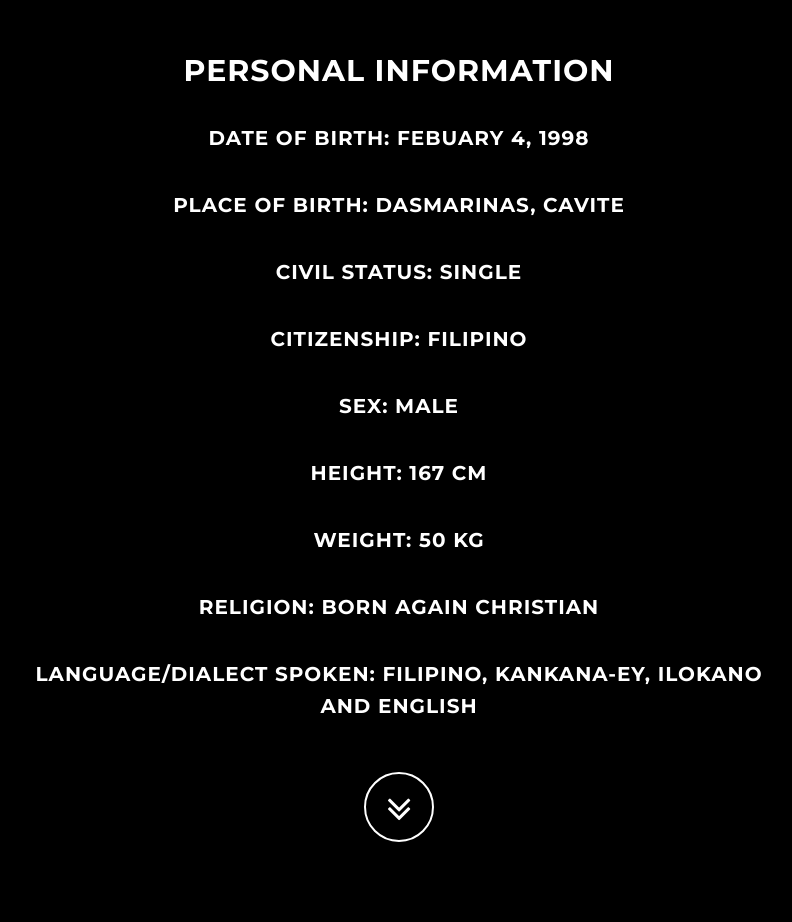
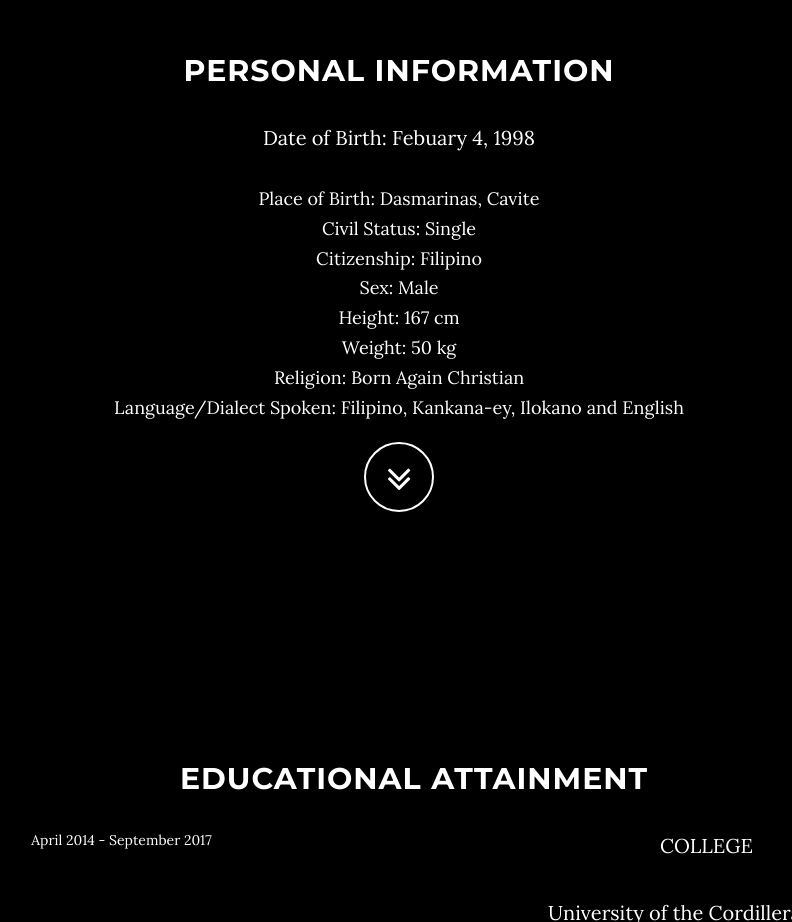
Before and after one commit to clarksongonzales/Resume, a website: page index.html in a window 1280 px wide. Shown: the part 1600-2522 px from the top of the page, without its empty margins (241-1033 px from the left). Drawn offline with nearby package versions, Linux system fonts and the light colour scheme; some packages are replaced by stand-ins of ours.

Commit message:
Update index.html

```diff
--- a/index.html
+++ b/index.html
@@ -105,15 +105,16 @@
             <div class="container">
                 <div class="col-lg-8 col-lg-offset-2">
                     <h2>PERSONAL INFORMATION</h2>
-                    <h5><p>Date of Birth: Febuary 4, 1998</p>
-                    <p>Place of Birth: Dasmarinas, Cavite</p>
-                    <p>Civil Status: Single</p>
-                    <p>Citizenship: Filipino</p>
-                    <p>Sex: Male</p>
-                    <p>Height: 167 cm</p>
-                    <p>Weight: 50 kg</p>
-                    <p>Religion: Born Again Christian</p>
-                        <p>Language/Dialect Spoken: Filipino, Kankana-ey, Ilokano and English</p></h5>
+                    <p class="h4"><p>Date of Birth: Febuary 4, 1998</p>
+                    <p class="h4">Place of Birth: Dasmarinas, Cavite</p>
+                    <p class="h4">Civil Status: Single</p>
+                    <p class="h4">Citizenship: Filipino</p>
+                    <p class="h4">Sex: Male</p>
+                    <p class="h4">Height: 167 cm</p>
+                    <p class="h4">Weight: 50 kg</p>
+                    <p class="h4">Religion: Born Again Christian</p>
+                    <p class="h4">Language/Dialect Spoken: Filipino, Kankana-ey, Ilokano and English</p>
+
                     <a href="#Education" class="btn btn-circle page-scroll">
                             <i class="fa fa-angle-double-down animated"></i>
                         </a>
```
